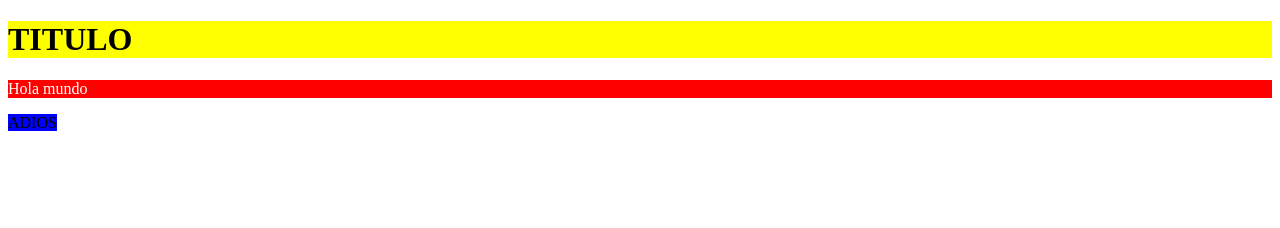
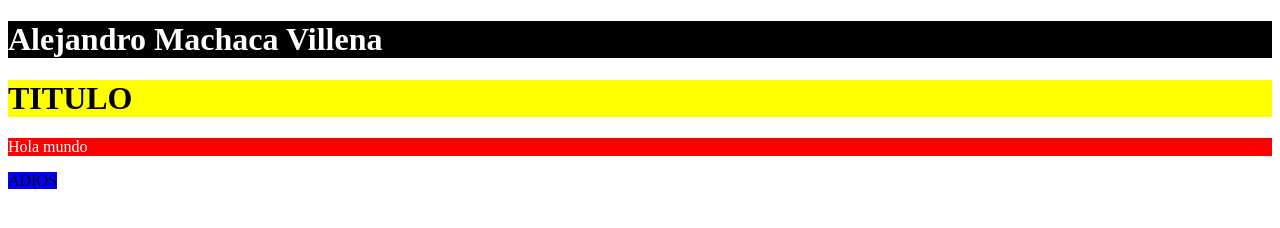
Before and after one commit to Alous12/MI-Primera-Pagina, a plain HTML site: page index.html in a window 1280 px wide. Drawn offline with Linux system fonts and the light colour scheme.

Commit message:
Añadir nombre

```diff
--- a/index.html
+++ b/index.html
@@ -6,6 +6,7 @@
     <title>TEC WEB</title>
 </head>
 <body>
+    <h1 style="background-color: black; color: white;">Alejandro Machaca Villena</h1>
     <h1 style="background-color: yellow;">TITULO</h1>
     <p style="background-color: red; color: white;">Hola mundo</p>
     <span style="background-color: blue;">ADIOS</span>
```
